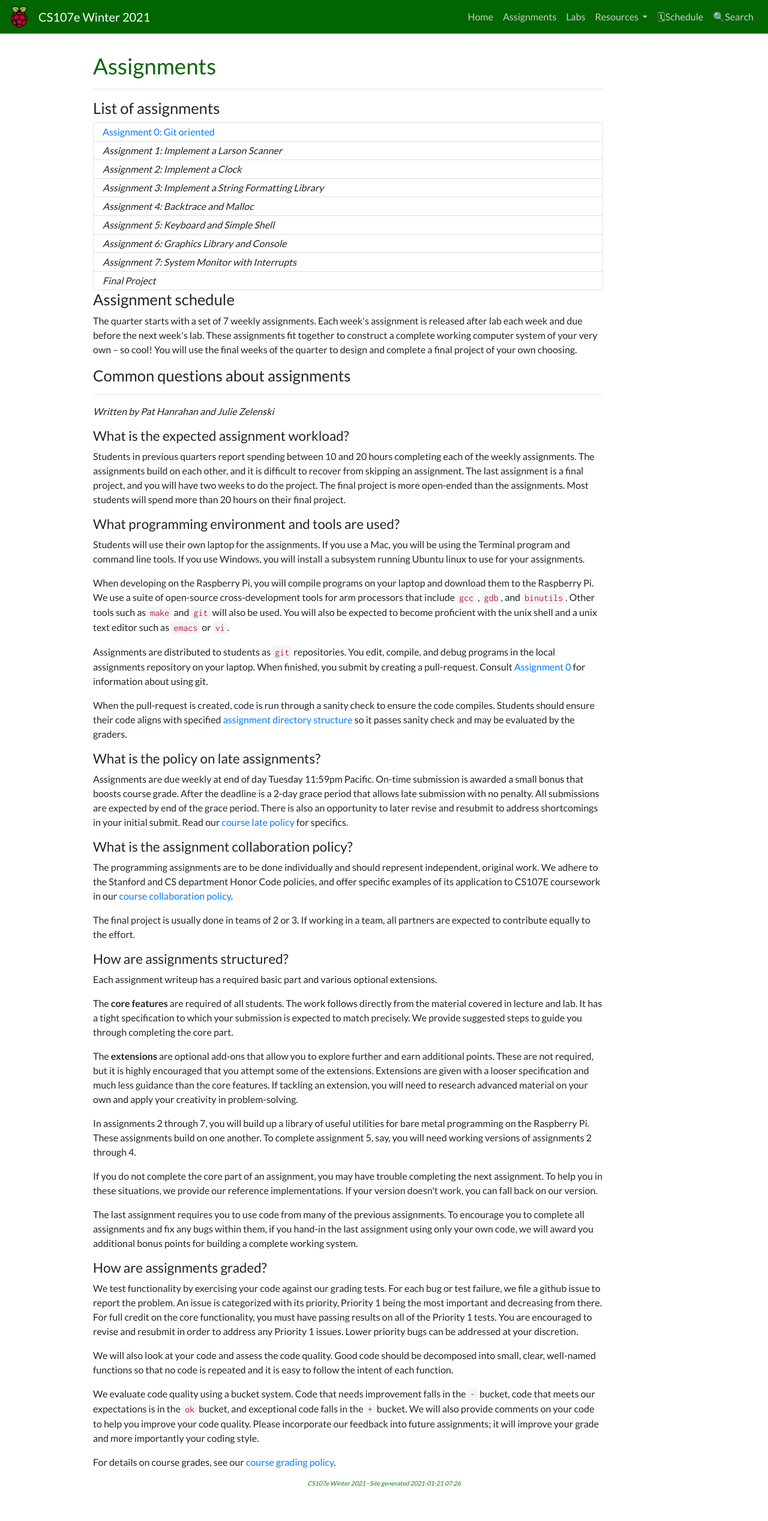
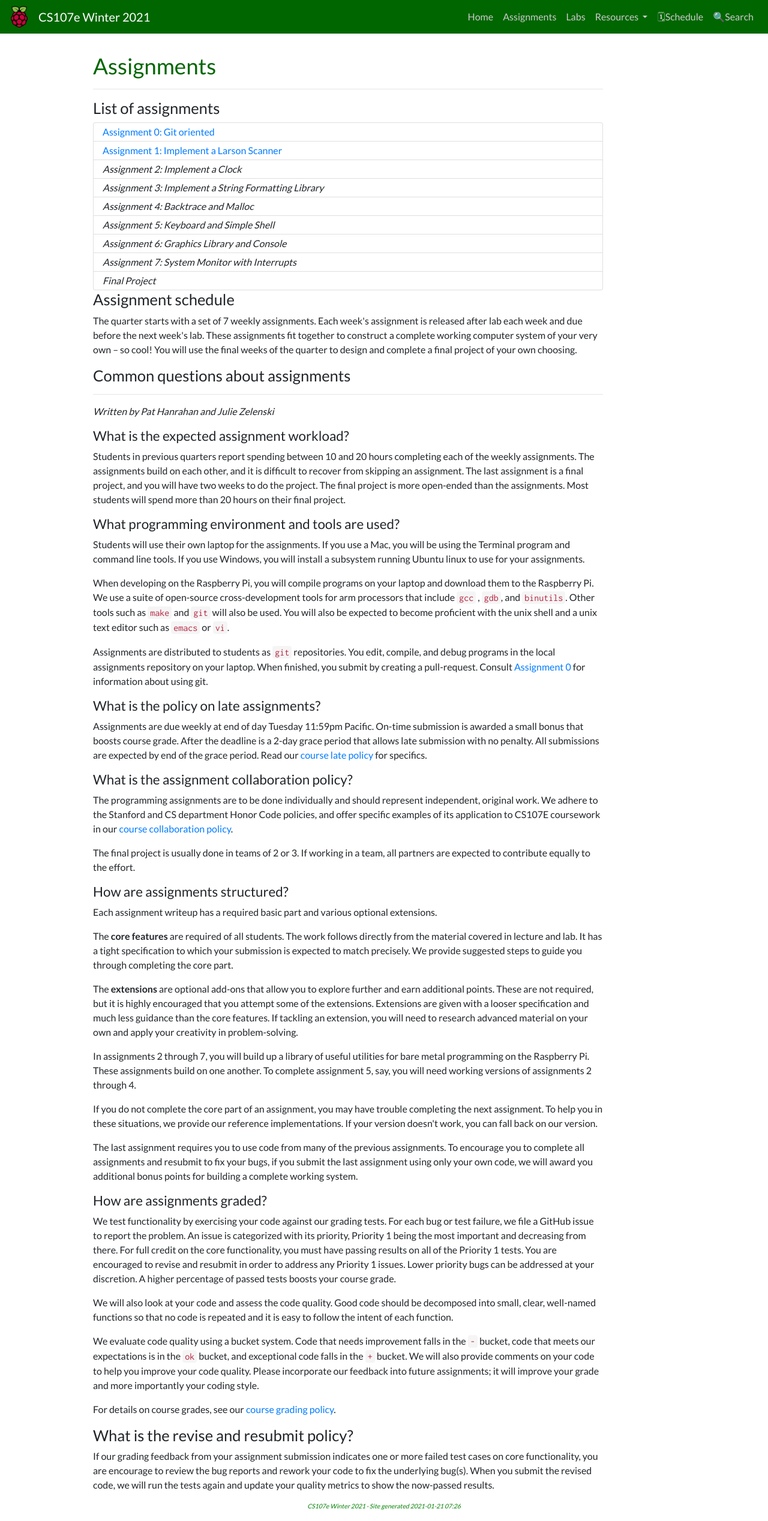
Before and after one commit to waitlamp/My_CS107e_Assignments, a Jekyll site: the page built from website/assignments.md, in a window 1280 px wide. Shown: the whole page at 60% size. Built offline with Jekyll 4.4.1, drawn with Linux system fonts in a browser that asks for light colours; nearby versions of some CDN libraries; before the commit the page ends 2497 px from its top, so only the background shows below that.

Commit message:
Merge pull request #316 from cs107e/assign1-update commit 2fd0633f5dd8dfac615d1bb88c5e67583a670cb9 Author: Sean Konz <swkonz@stanford.edu> Date:   Wed Jan 20 23:21:58 2021 -0800
    Merge pull request #316 from cs107e/assign1-update

    assign1-update branch, released = true

```diff
--- a/_data/unreleased.csv
+++ b/_data/unreleased.csv
@@ -5,7 +5,6 @@ permalink,title,released
 "/assignments/assign5/","Assignment 5: Keyboard and Simple Shell",false
 "/assignments/assign2/","Assignment 2: Implement a Clock",false
 "/assignments/assign6/","Assignment 6: Graphics Library and Console",false
-"/assignments/assign1/","Assignment 1: Implement a Larson Scanner",false
 "/assignments/assign4/","Assignment 4: Backtrace and Malloc",false
 "/labs/projectlab2/","Project Lab 2: How Are You Doing?",false
 "/labs/lab6/","Lab 6: Drawing into the Framebuffer",false
--- a/_includes/navbar.html
+++ b/_includes/navbar.html
@@ -1,4 +1,4 @@
-<nav class="navbar navbar-expand-md navbar-dark" role="navigation">
+<nav class="top navbar navbar-expand-md navbar-dark" role="navigation">
   <img class="navbar-brand navbar-brand-image" src="/_assets/img/berry.png" >
   <a class="navbar-brand" href="/"> {{ site.data.course.id }} {{ site.data.course.quarter }} </a>
   <button class="navbar-toggler" type="button" data-toggle="collapse" data-target="#navbarSupportedContent" aria-controls="navbarSupportedContent" aria-expanded="false" aria-label="Toggle navigation">
@@ -30,21 +30,21 @@
 </nav>
 
 <style>
-  .navbar {
+  .top.navbar {
     margin-bottom: 2rem;
   }
-  .navbar-dark {
+  .top.navbar-dark {
     background-color: #060;
   }
- .nav-item > a {
+  .top .nav-item > a {
     color: #ccc !important;
   }
-  .nav-item > a:hover {
+  .top .nav-item > a:hover {
     color: white !important;
   }
-  .navbar-brand-image {
-      padding: 2px !important;
-      width: 2rem;
+  .top .navbar-brand-image {
+    padding: 2px !important;
+    width: 2rem;
   }
 
 </style>
--- a/website/assignments.md
+++ b/website/assignments.md
@@ -43,14 +43,9 @@ Assignments are distributed to students as `git` repositories.
 You edit, compile, and debug programs in the local assignments repository on your laptop. When finished,
 you submit by creating a pull-request. Consult [Assignment 0](/assignments/assign0/) for information about using git.
 
-When the pull-request is created, code is run through a sanity check
-to ensure the code compiles. Students should ensure their code aligns with
-specified [assignment directory structure](dir_structure) so it
-passes sanity check and may be evaluated by the graders.
-
 ### What is the policy on late assignments?
 
-Assignments are due weekly at end of day Tuesday 11:59pm Pacific. On-time submission is awarded a small bonus that boosts course grade. After the deadline is a 2-day grace period that allows late submission with no penalty. All submissions are expected by end of the grace period. There is also an opportunity to later revise and resubmit to address shortcomings in your initial submit.  Read our [course late policy](/policies/#late-policy)
+Assignments are due weekly at end of day Tuesday 11:59pm Pacific. On-time submission is awarded a small bonus that boosts course grade. After the deadline is a 2-day grace period that allows late submission with no penalty. All submissions are expected by end of the grace period.  Read our [course late policy](/policies/#late-policy)
 for specifics.
 
 ### What is the assignment collaboration policy?
@@ -81,12 +76,12 @@ you can fall back on our version.
 
 The last assignment requires you to use code from
 many of the previous assignments.
-To encourage you to complete all assignments and fix any bugs within them,
-if you hand-in the last assignment using only your own code,
+To encourage you to complete all assignments and resubmit to fix your bugs,
+if you submit the last assignment using only your own code,
 we will award you additional bonus points for building a complete working system.
 
 ### How are assignments graded?
-We test functionality by exercising your code against our grading tests. For each bug or test failure, we file a github issue to report the problem. An issue is categorized with its priority, Priority 1 being the most important and decreasing from there.  For full credit on the core functionality, you must have passing results on all of the Priority 1 tests. You are encouraged to revise and resubmit in order to address any Priority 1 issues.  Lower priority bugs can be addressed at your discretion.
+We test functionality by exercising your code against our grading tests. For each bug or test failure, we file a GitHub issue to report the problem. An issue is categorized with its priority, Priority 1 being the most important and decreasing from there.  For full credit on the core functionality, you must have passing results on all of the Priority 1 tests. You are encouraged to revise and resubmit in order to address any Priority 1 issues.  Lower priority bugs can be addressed at your discretion. A higher percentage of passed tests boosts your course grade.
 
 We will also look at your code and assess the code quality.
 Good code should be decomposed into small, clear, well-named functions so that
@@ -102,3 +97,6 @@ it will improve your grade and more importantly your coding style.
 
 For details on course grades, see our [course grading
 policy](/policies/#grading-policy).
+
+## What is the revise and resubmit policy?
+If our grading feedback from your assignment submission indicates one or more failed test cases on core functionality, you are encourage to review the bug reports and rework your code to fix the underlying bug(s). When you submit the revised code, we will run the tests again and update your quality metrics to show the now-passed results.
```
Also changed, not shown: assignments/assign1/README.md (added, +275 -0 lines), website/policies.md (+1 -1 lines), assignments/assign1/images/knightrider.jpg (added), assignments/assign1/images/larson.png (added).
